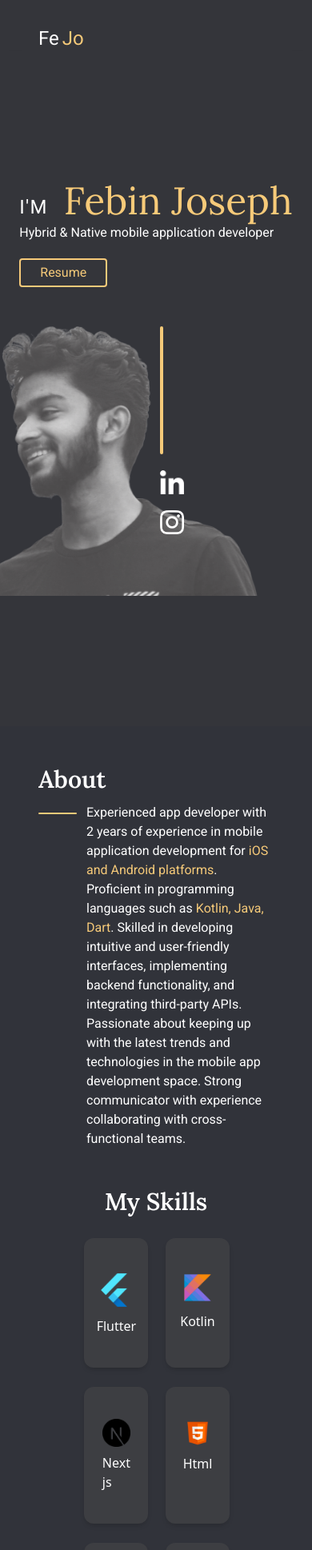
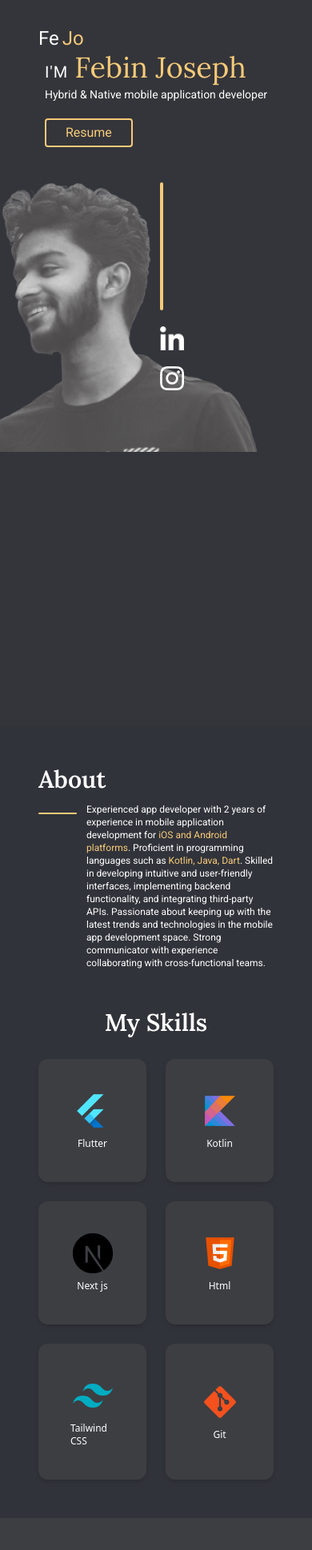
Before and after one commit to fejofj/my-portfoilio, a Next.js app: page / in a window 390 px wide. Shown: the top 1938 px of the page at 80% size. Built offline with nearby package versions, Linux system fonts and the light colour scheme.

Commit message:
responsive

```diff
--- a/app/about.tsx
+++ b/app/about.tsx
@@ -21,7 +21,9 @@ export function About() {
         <div className="text-yellow">
           <div className="  w-12 h-[2px]  rounded  bg-yellow mr-3 mt-3 pr-2 "></div>
         </div>
-        <div className={`${roboto.className} text-white ml-0`}>
+        <div
+          className={`${roboto.className} text-xs md:text-base lg:text-base text-white ml-0`}
+        >
           Experienced app developer with 2 years of experience in mobile
           application development for{" "}
           <span className="text-yellow">iOS and Android platforms</span>.
@@ -39,9 +41,8 @@ export function About() {
           My Skills
         </h1>
       </div>
-      <div className="container mx-auto p-7 w-[80%] md:w-[70%] lg:w-[60%]">
+      <div className="container mx-auto pt-7 w-[100%] md:w-[70%] lg:w-[60%]">
         <div className="grid grid-cols-2 gap-6 md:grid-cols-2 lg:grid-cols-3">
-
           <div className=" container flex justify-center p-10  text-6xl bg-containerBg shadow-md rounded-xl">
             <div className="flex flex-col items-center">
               <Image
@@ -50,7 +51,9 @@ export function About() {
                 src="/flutter.png"
                 alt="flutter icon"
               />
-              <h1 className="pt-2 text-white text-base">Flutter</h1>
+              <h1 className="pt-2 text-white text-xs md:text-base lg:text-base">
+                Flutter
+              </h1>
             </div>
           </div>
           <div className="flex justify-center p-10 text-6xl bg-containerBg shadow-md rounded-xl">
@@ -61,7 +64,9 @@ export function About() {
                 src="/kotlin.png"
                 alt="kotlin icon"
               />
-              <h1 className="pt-2 text-white text-base">Kotlin</h1>
+              <h1 className="pt-2 text-white text-xs md:text-base lg:text-base">
+                Kotlin
+              </h1>
             </div>
           </div>
           <div className="flex justify-center p-10 text-6xl bg-containerBg shadow-md rounded-xl">
@@ -72,18 +77,17 @@ export function About() {
                 src="/nextjs.png"
                 alt="flutter icon"
               />
-              <h1 className="pt-2 text-white text-base">Next js</h1>
+              <h1 className="pt-2 text-white text-xs md:text-base lg:text-base">
+                Next js
+              </h1>
             </div>
           </div>
           <div className="flex justify-center p-10 text-6xl bg-containerBg shadow-md rounded-xl">
             <div className="flex flex-col items-center">
-              <Image
-                width={50}
-                height={50}
-                src="/html.png"
-                alt="html icon"
-              />
-              <h1 className="pt-2 text-white text-base">Html</h1>
+              <Image width={50} height={50} src="/html.png" alt="html icon" />
+              <h1 className="pt-2 text-white text-xs md:text-base lg:text-base">
+                Html
+              </h1>
             </div>
           </div>
           <div className="flex justify-center p-10 text-6xl bg-containerBg shadow-md rounded-xl">
@@ -94,21 +98,19 @@ export function About() {
                 src="/tailwind.png"
                 alt="tailwind icon"
               />
-              <h1 className="pt-2 text-white text-base">Tailwind CSS</h1>
+              <h1 className="pt-2 text-white text-xs md:text-base justify-center lg:text-base">
+                Tailwind CSS
+              </h1>
             </div>
           </div>
           <div className="flex justify-center p-10 text-6xl bg-containerBg shadow-md rounded-xl">
             <div className="flex flex-col justify-center items-center">
-              <Image
-                width={50}
-                height={50}
-                src="/git.png"
-                alt="git icon"
-              />
-              <h1 className="pt-2 text-white text-base">Git</h1>
+              <Image width={50} height={50} src="/git.png" alt="git icon" />
+              <h1 className="pt-2 text-white text-xs md:text-base lg:text-base">
+                Git
+              </h1>
             </div>
           </div>
-
         </div>
       </div>
     </div>
--- a/app/experience.tsx
+++ b/app/experience.tsx
@@ -13,14 +13,14 @@ const roboto = Roboto({
 
 export default function Experience() {
   return (
-    <div className="h-screen bg-containerBg">
+    <div className="h-max bg-containerBg">
       <div className="px-12 md:px-15 lg:px-20 py-10">
         <h1 className={`${lora.className} text-3xl text-white font-semibold `}>
           Experience
         </h1>
       </div>
 
-      <div className="justify-center p-8 xl:px-[10rem] md:px-[10rem] lg:px-[20rem]">
+      <div className="justify-center pt-1 px-8 pb-10 xl:px-[10rem] md:px-[10rem] lg:px-[20rem]">
         <div className="flex  space-x-10 items-start justify-start">
           <div className="flex space-x-8 items-start justify-center ">
             <Arrow string="Present" />
@@ -30,11 +30,13 @@ export default function Experience() {
             </div>
           </div>
           <div className="justify-start items-start">
-            <h1 className="text-3xl text-white">Android developer</h1>
-            <h1 className="text-base pt-1 text-white">
+            <h1 className="text-xl md:text-3xl lg:text-3xl text-white">
+              Android developer
+            </h1>
+            <h1 className="text-sm md:text-base lg:text-base pt-1 text-white">
               Innovation Incubator Advisory, Trivandrum, Kerala
             </h1>
-            <h1 className="text-base pt-5 text-lightText">
+            <h1 className="text-xs md:text-base lg:text-base pt-5 text-lightText">
               Develop, design, and maintain mobile applications for iOS and
               Android platforms, utilising programming languages such as Dart,
               Flutter SDK, Kotlin. Collaborate with clients to understand their
@@ -53,14 +55,18 @@ export default function Experience() {
             </div>
           </div>
           <div className="justify-start items-start">
-            <h1 className="text-3xl text-white">Android developer Intern </h1>
+            <h1 className=" text-xl md:text-3xl lg:text-3xl text-white">
+              Android developer Intern{" "}
+            </h1>
             <span className="text-base text-yellow">(June - August)</span>
-            <h1 className="text-base pt-1 text-white">
+            <h1 className="text-sm md:text-base lg:text-base pt-1 text-white">
               Innovation Incubator Advisory, Trivandrum, Kerala
             </h1>
-            <h1 className="text-base pt-5 text-lightText">
-              Assisted in the development and design of mobile applications for Android platforms, using programming languages such as Kotlin.
-Assisted with research into new technologies and programming trends.
+            <h1 className="text-xs md:text-base lg:text-base pt-5 text-lightText">
+              Assisted in the development and design of mobile applications for
+              Android platforms, using programming languages such as Kotlin.
+              Assisted with research into new technologies and programming
+              trends.
             </h1>
           </div>
         </div>
--- a/app/hero_section.tsx
+++ b/app/hero_section.tsx
@@ -13,30 +13,32 @@ const roboto = Roboto({
 export default function Hero() {
   return (
     <div
-      className={`${roboto.className} bg-bgColor flex items-center h-screen shadow-lg`}
+      className={`${roboto.className} bg-bgColor  md:flex lg:flex items-center h-screen shadow-lg`}
     >
-      <div className="grid items-center justify-center p-0 grid-cols-1 md:grid-cols-2 sm:grid-cols-2 ">
+      <div className="grid items-center justify-center  grid-cols-1 md:grid-cols-2 sm:grid-cols-2 ">
         <div className="flex items-center justify-center">
           <div className="space-y-1">
-            <div className="flex flex-row space-x-5">
-              <h1 className="text-2xl font-light text-white self-end tracking-wider">
+            <div className="flex flex-row space-x-2 lg:space-x-5 md:space-x-5">
+              <h1 className="text-xl md:text2-xl lg:text-2xl font-light text-white self-end tracking-wider">
                 I'M
               </h1>
 
-              <h1 className={`${lora.className} text-5xl text-yellow`}>
+              <h1
+                className={`${lora.className} text-4xl md:text5-xl lg:text-5xl text-yellow`}
+              >
                 Febin Joseph
               </h1>
             </div>
 
-            <h1 className="text-base text-white">
+            <h1 className="text-sm md:text-base lg:text-base text-white">
               Hybrid & Native mobile application developer
             </h1>
             <div className="pt-4">
               <button
                 onClick={() =>
                   window.open(
-                    'https://drive.google.com/file/d/1DUbDN7kzK3Y-5WZICDBi_DDW7Rdke1fX/view?usp=share_link',
-                    '_blank'
+                    "https://drive.google.com/file/d/1DUbDN7kzK3Y-5WZICDBi_DDW7Rdke1fX/view?usp=share_link",
+                    "_blank"
                   )
                 }
                 className="inline-block px-6 pt-1 pb-1  text-yellow  border-2 rounded border-yellow"
@@ -47,7 +49,7 @@ export default function Hero() {
           </div>
         </div>
 
-        <div className="bottom-0 right-[4rem]  relative ">
+        <div className="bottom-1 right-[4rem]  relative ">
           <Image
             className="bottom-0"
             src="/febin_grey_web.png"
@@ -65,8 +67,8 @@ export default function Hero() {
               height={30}
               onClick={() =>
                 window.open(
-                  'https://www.linkedin.com/in/febin-joseph-b6895321b',
-                  '_blank'
+                  "https://www.linkedin.com/in/febin-joseph-b6895321b",
+                  "_blank"
                 )
               }
             />
```
